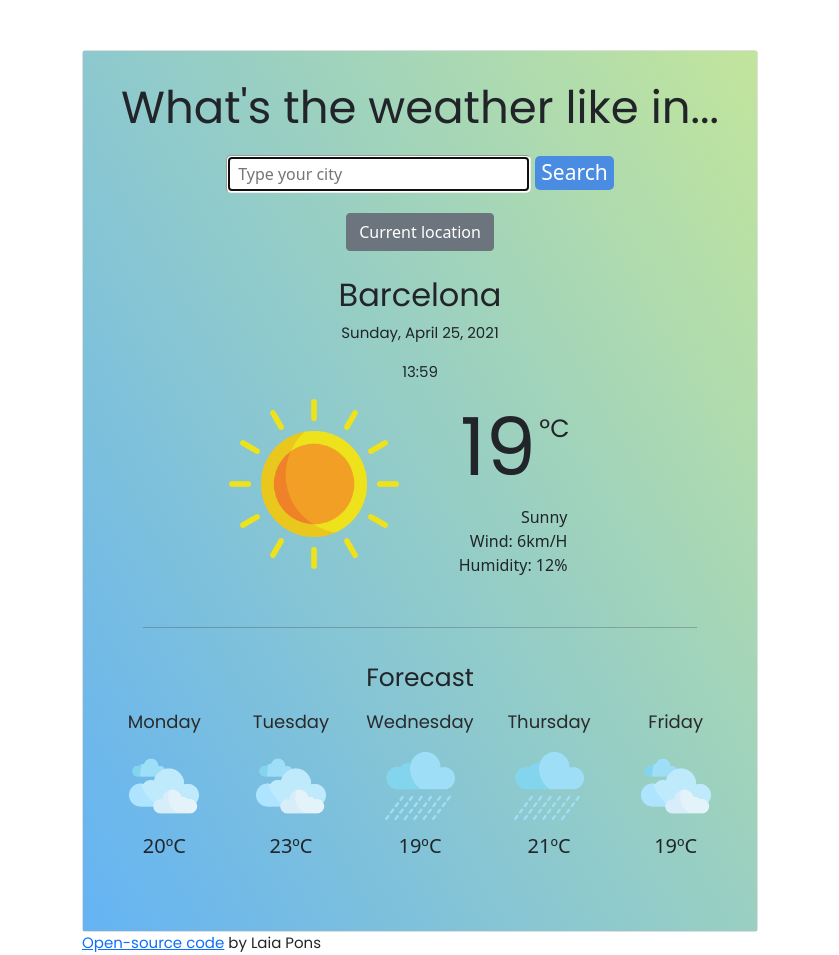
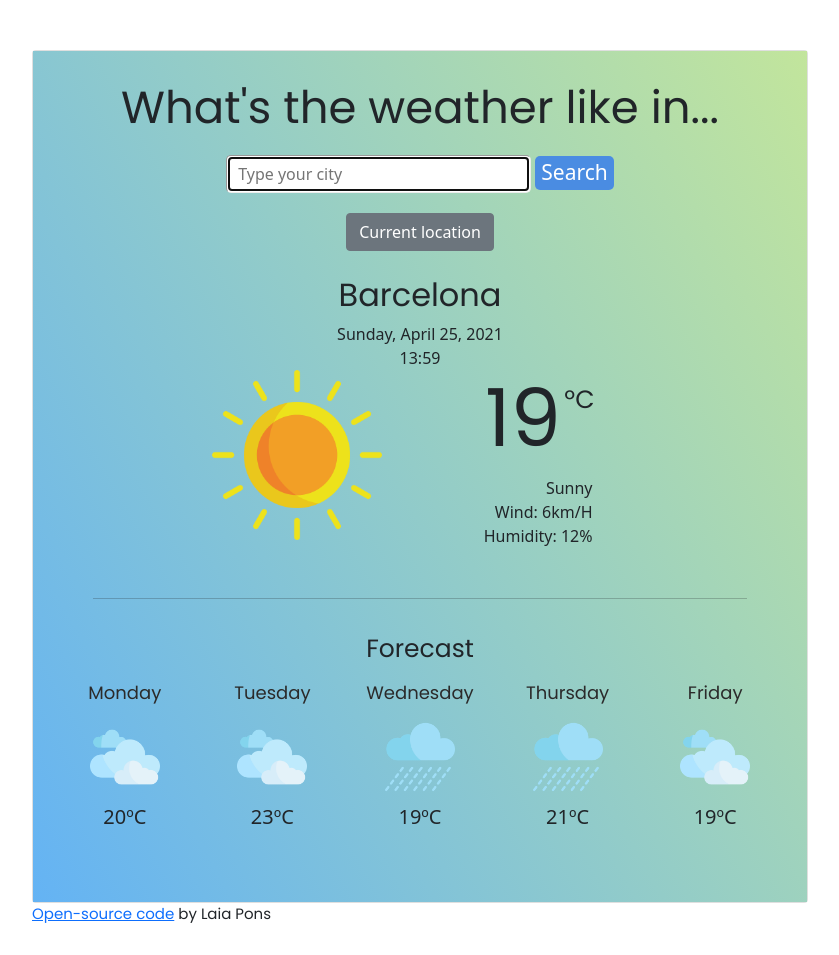
Before and after one commit to lpb1602/weather-app, a plain HTML site: page index.html in a window 1280 px wide. Shown: the whole page, without its empty margins (220-1059 px from the left). After the commit the page ends 926 px from the top, so only its background shows below. Drawn offline with nearby package versions, Linux system fonts and the light colour scheme.

Commit message:
Updated the HTML/CSS for the date, time and weather information

```diff
--- a/index.html
+++ b/index.html
@@ -28,8 +28,10 @@
           </form>
           <button type="button" id="location-button" class="btn btn-secondary">Current location</button>
           <h2 id="searched-city">Barcelona</h2>
-          <p id="current-date"></p>
-          <p id="current-time"></p>
+          <ul></ul>
+          <li id="current-date"></li>
+          <li id="current-time"></li>
+          </ul>
  <div class="row" id="current-weather">
    <div class="col-2"></div>
     <div class="col-4">
@@ -38,13 +40,11 @@
     <div class="col-3">
       <h3> <span id="currentTemperature">19</span>
         <span class=units>ºC</span></h3>
-      <div class="temperature-data">
-      Sunny
-      <br/>
-      Wind: 6km/H
-      <br/>
-    Humidity: 12%
-    </div>
+      <ul class="temperature-data">
+      <li>Sunny</li>
+      <li>Wind: 6km/H</li>
+    <li>Humidity: 12%</li>
+      </ul>
     </div>
     <div class="col-3"></div>
     </div>
--- a/src/styles.css
+++ b/src/styles.css
@@ -1,3 +1,10 @@
+body {
+  max-width: 800px;
+  margin: 10px auto;
+  height: 850px;
+  margin-top: 50px;
+}
+
 h1,
 h2,
 h3,
@@ -31,10 +38,15 @@ hr {
   margin: 50px 30px 35px;
 }
 
-.container {
-  width: 700px;
-  height: 850px;
-  margin-top: 50px;
+ul {
+  margin: 0;
+  padding: 0;
+}
+
+li {
+  list-style: none;
+  margin: 0;
+  padding: 0;
 }
 
 .card-title {
```
